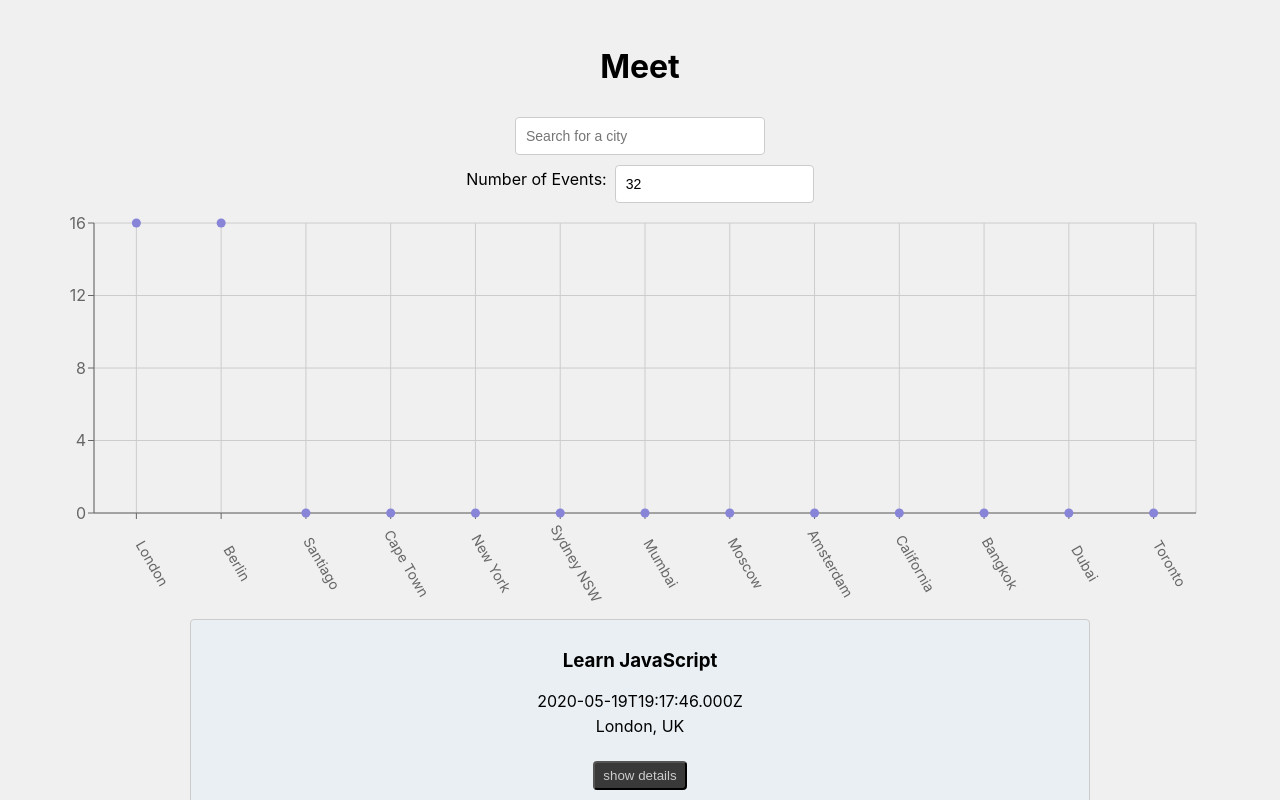
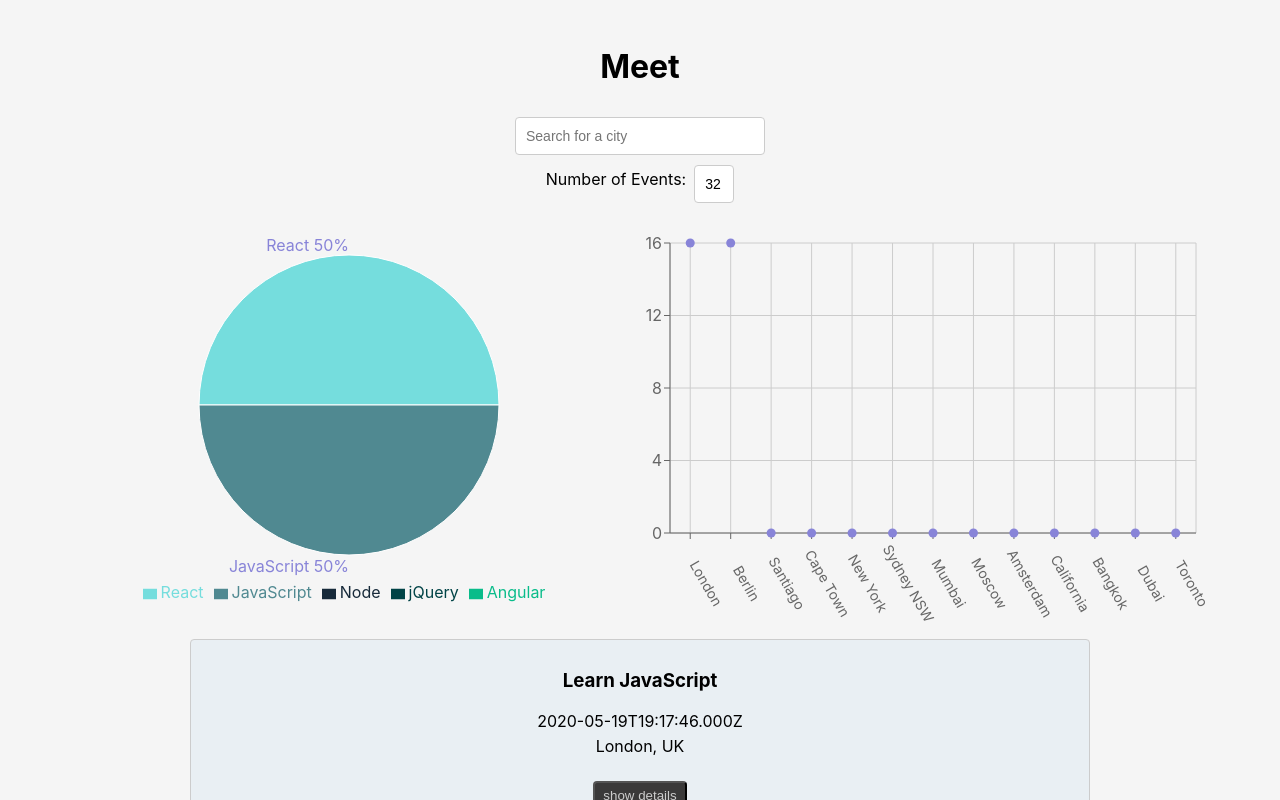
Before and after one commit to tinavngo/meet, a React (Create React App) app: page / in a window 1280 px wide. Shown: the top 800 px of the page. Built offline with nearby package versions, Linux system fonts and the light colour scheme; what atatus-spa would draw is missing.

Commit message:
Add EventGenresChart component
more data visualization

```diff
--- a/src/App.css
+++ b/src/App.css
@@ -3,7 +3,7 @@
 html, body {
   height: 100%; /* Makes sure the height of the body is full viewport height */
   margin: 0; /* Removes default margin */
-  background-color: #f0f0f0; /* Optional: Sets a background color */
+  background-color: whitesmoke; /* Optional: Sets a background color */
 }
 
 .App {
@@ -36,6 +36,10 @@
   align-items: center;
   justify-content: center;
   gap: 8px;
+}
+
+#number-of-events input {
+  width: 40px;
 }
 
 input[type="text"],
@@ -144,6 +148,20 @@
   z-index: 1000;
 }
 
+/* Charts */
+.charts-container {
+  display: grid;
+  grid-template-columns: 1fr 1fr;
+  margin-top: 20px;
+}
+
+/* Media Queries */
+@media (max-width: 768px) {
+  .charts-container {
+    grid-template-columns: 1fr;
+  }
+}
+
 @keyframes App-logo-spin {
   from {
     transform: rotate(0deg);
--- a/src/App.js
+++ b/src/App.js
@@ -2,6 +2,7 @@
 import { getEvents, extractLocations } from './api';
 import CitySearch from './components/CitySearch';
 import CityEventsChart from './components/CityEventsChart';
+import EventGenresChart from './components/EventGenresChart';
 import EventList from './components/EventList';
 import NumberOfEvents from './components/NumberOfEvents';
 import { InfoAlert, ErrorAlert, WarningAlert } from './components/Alert';
@@ -59,8 +60,11 @@
       {/* Events filter */}
       <NumberOfEvents setCurrentNOE={setCurrentNOE} setErrorAlert={setErrorAlert} />
 
-      {/* CityEventsChart */}
-      <CityEventsChart allLocations={allLocations} events={events}/>
+      {/* Event charts */}
+      <div className="charts-container">
+       <EventGenresChart events={events}/>
+       <CityEventsChart allLocations={allLocations} events={events}/>
+      </div>
 
       {/* Events */}
       <EventList events={events} />
--- /dev/null
+++ b/src/components/EventGenresChart.js
@@ -0,0 +1,72 @@
+import { useState, useEffect } from 'react';
+import {
+    ResponsiveContainer,
+    PieChart,
+    Pie,
+    Legend,
+    Cell
+} from 'recharts';
+
+const EventGenresChart = ({ events }) => {
+    const [data, setData] = useState([]);
+    const genres = ['React', 'JavaScript', 'Node', 'jQuery', 'Angular'];
+
+    useEffect(() => {
+        setData(getData());
+    }, [`${events}`]);
+
+    const getData = () => {
+        const data = genres.map(genre => {
+            const filteredEvents = events.filter(event => event.summary.includes(genre));
+            return {
+                name: genre,
+                value: filteredEvents.length
+            };
+        })
+        return data;
+    };
+
+    const renderCustomizedLabel = ({ cx, cy, midAngle, outerRadius, percent, index }) => {
+        const RADIAN = Math.PI / 180;
+        const radius = outerRadius;
+        const x = cx + radius * Math.cos(-midAngle * RADIAN) * 1.07;
+        const y = cy + radius * Math.sin(-midAngle * RADIAN) * 1.07;
+        return percent ? (
+          <text
+            x={x}
+            y={y}
+            fill="#8884d8"
+            textAnchor={x > cx ? 'start' : 'end'}
+            dominantBaseline="central"
+          >
+            {`${genres[index]} ${(percent * 100).toFixed(0)}%`}
+          </text>
+        ) : null;
+      };
+
+      const colors = ['#75DDDD', '#508991', '#172A3A', '#004346', '#09BC8A'];
+
+    return (
+        <ResponsiveContainer width="99%" height={400}>
+          <PieChart>
+            <Pie
+              data={data}
+              dataKey="value"
+              fill="#8884d8"
+              labelLine={false}
+              label={renderCustomizedLabel}
+              outerRadius={150}
+            >
+                {
+                data.map((entry, index) => (
+                  <Cell key={`cell-${index}`} fill={colors[index]}/>
+                ))
+              }
+            </Pie>
+            <Legend height={36}/>
+          </PieChart>
+        </ResponsiveContainer>
+      );
+}
+
+export default EventGenresChart;
```
Also changed, not shown: src/setupTests.js (+16 -0 lines).
